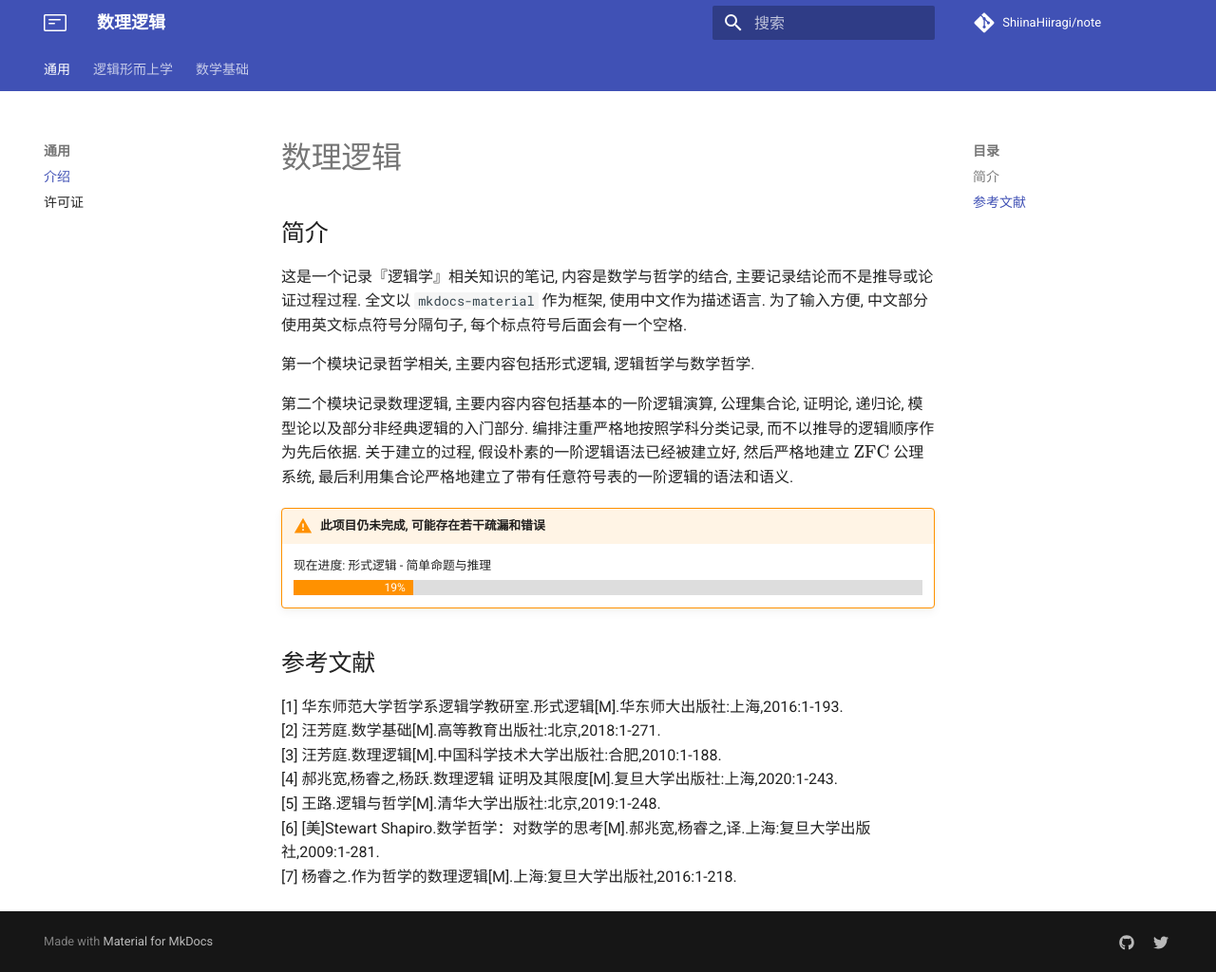
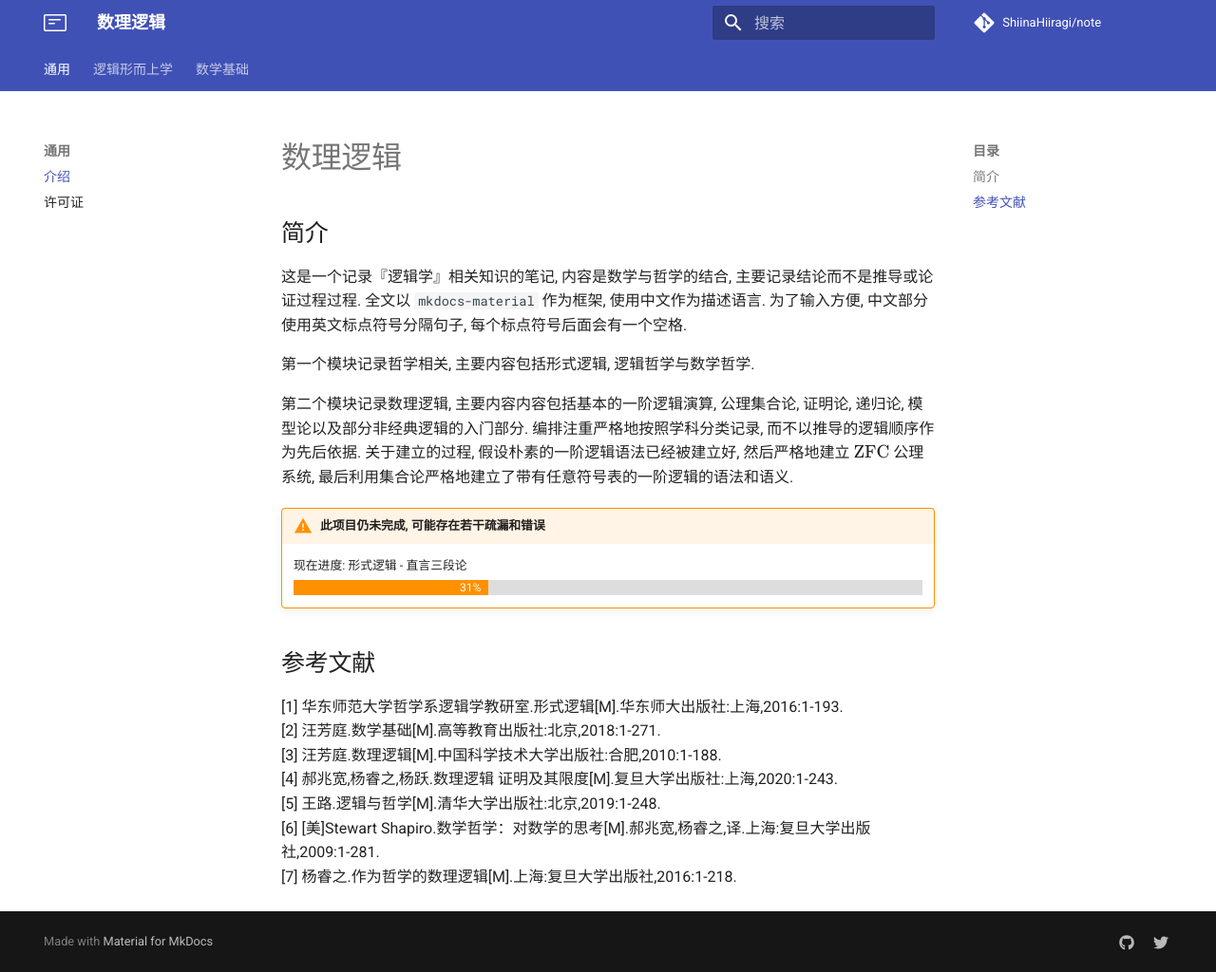
Before and after one commit to ShiinaHiiragi/note, an MkDocs documentation site: the page built from docs/index.md, in a window 1280 px wide and 1024 px high. Shown: the whole window at 95% size. Built offline with MkDocs 1.6.1 and Material for MkDocs 9.7.7, drawn with Linux system fonts in a browser that asks for light colours; comment, search, counter and statistics services are not loaded.

Commit message:
add progress

```diff
--- a/docs/index.md
+++ b/docs/index.md
@@ -8,9 +8,9 @@
 第二个模块记录数理逻辑, 主要内容内容包括基本的一阶逻辑演算, 公理集合论, 证明论, 递归论, 模型论以及部分非经典逻辑的入门部分. 编排注重严格地按照学科分类记录, 而不以推导的逻辑顺序作为先后依据. 关于建立的过程, 假设朴素的一阶逻辑语法已经被建立好, 然后严格地建立 $\mathrm{ZFC}$ 公理系统, 最后利用集合论严格地建立了带有任意符号表的一阶逻辑的语法和语义.
 
 !!! warning "此项目仍未完成, 可能存在若干疏漏和错误"
-    <label> 现在进度: 形式逻辑 - 简单命题与推理 </label>
+    <label> 现在进度: 形式逻辑 - 直言三段论 </label>
     <div class="progress-container">
-        <div class="progress-percentage" style="width: 19%;"> 19% </div>
+        <div class="progress-percentage" style="width: 31%;"> 31% </div>
     </div>
 
 ## 参考文献
```
